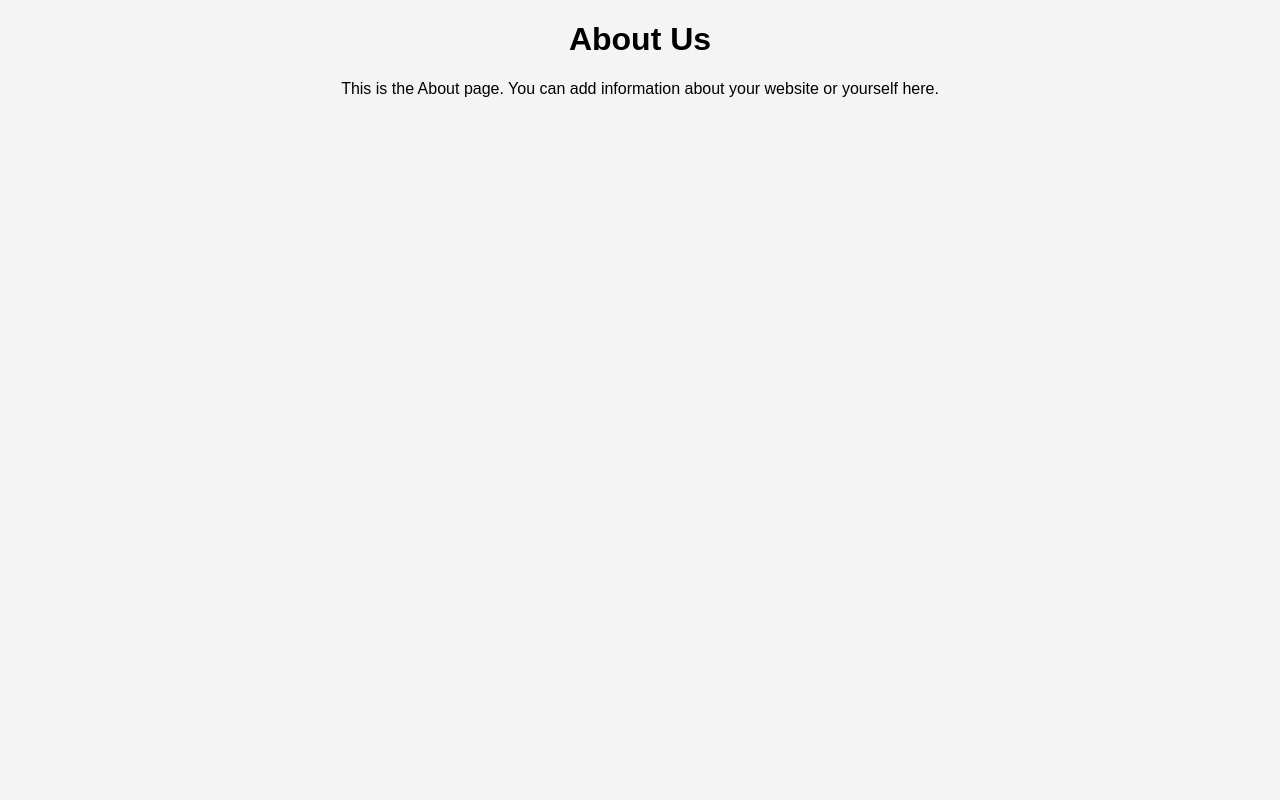
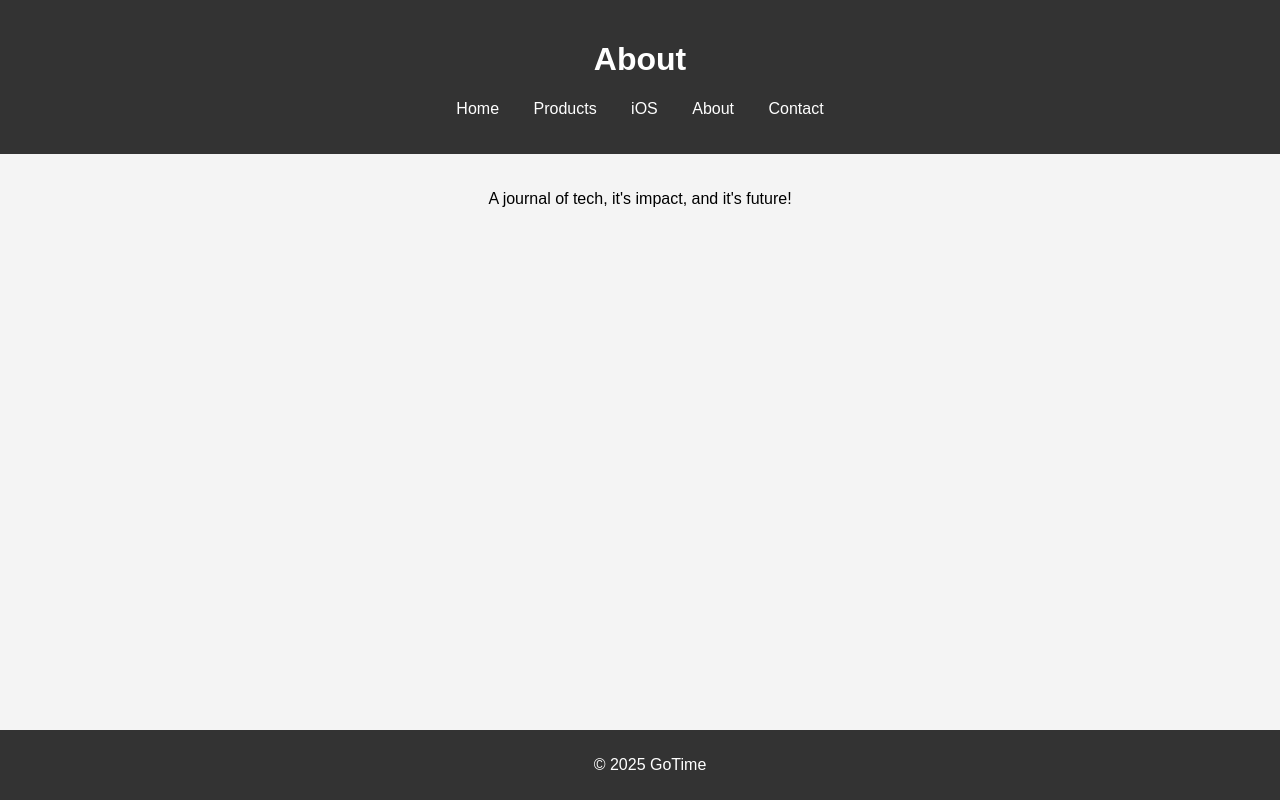
Before and after one commit to DesertedKiwi/Website, a plain HTML site: page about.html in a window 1280 px wide. Drawn offline with Linux system fonts and the light colour scheme.

Commit message:
Update about.html

```diff
--- a/about.html
+++ b/about.html
@@ -7,7 +7,27 @@
     <link rel="stylesheet" href="style.css">
 </head>
 <body>
-    <h1>About Us</h1>
-    <p>This is the About page. You can add information about your website or yourself here.</p>
+    <header>
+        <h1>About</h1>
+        <nav>
+            <ul>
+                <li><a href="#">Home</a></li>
+                <li><a href="#">Products</a></li>
+                <li><a href="#">iOS</a></li>
+                <li><a href="about.html">About</a></li>
+                <li><a href="#">Contact</a></li>
+            </ul>
+        </nav>
+    </header>
+
+    <section>
+        <p>A journal of tech, it's impact, and it's future!</p>
+    </section>
+
+    <footer>
+        <p>&copy; 2025 GoTime</p>
+    </footer>
+
+    <script src="script.js"></script>
 </body>
 </html>
```
